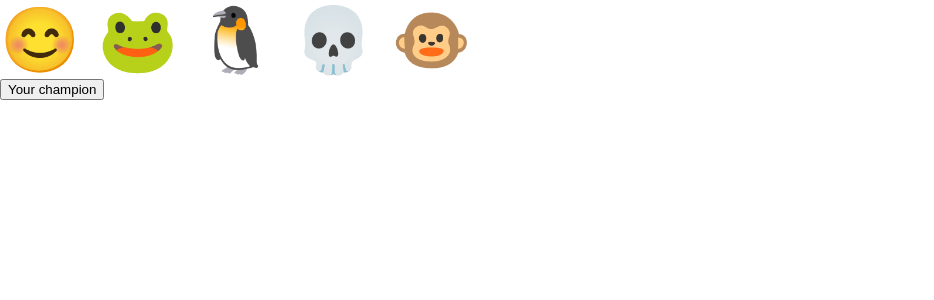
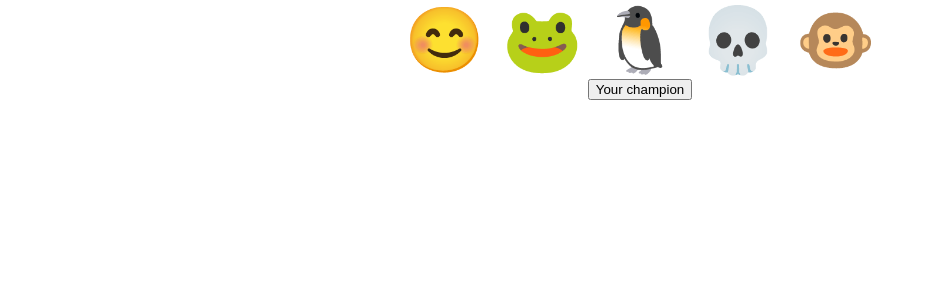
Before and after one commit to karpych1717/frontEndPro_27plus, a React (Create React App) app in the folder homework_28/: page / in a window 1280 px wide. Shown: the top 300 px of the page, without its empty margins (0-934 px from the left). Built offline with nearby package versions, Linux system fonts and the light colour scheme.

Commit message:
better ui

```diff
--- a/homework_28/src/App.js
+++ b/homework_28/src/App.js
@@ -32,8 +32,7 @@ class App extends React.Component {
   }
 
   finaliseVote () {
-    this.setState(prevState => {
-      const { smiles } = prevState
+    const { smiles } = this.state
 
     let maxVote = 0
     let championIndex = 0
@@ -45,8 +44,12 @@ class App extends React.Component {
       }
     })
 
-      return { championIndex }
-    })
+    if (maxVote === 0) {
+      window.alert('vote please')
+      return
+    }
+
+    this.setState({ championIndex })
   }
 
   render () {
@@ -62,8 +65,7 @@ class App extends React.Component {
 
         {this.state.championIndex === null
           ? <button onClick={() => this.finaliseVote()}>Your champion</button>
-          : <Smile face={smiles[this.state.championIndex].face} />
-        }
+          : <Smile face={smiles[this.state.championIndex].face} />}
       </div>
     )
   }
--- a/homework_28/src/index.css
+++ b/homework_28/src/index.css
@@ -14,4 +14,9 @@ code {
 
 .smallSmile {
   font-size: 4em;
+  user-select: none;
 }
+
+.App {
+  text-align: center;
+}
```
Lines whose indentation alone changed are shown as unchanged.
